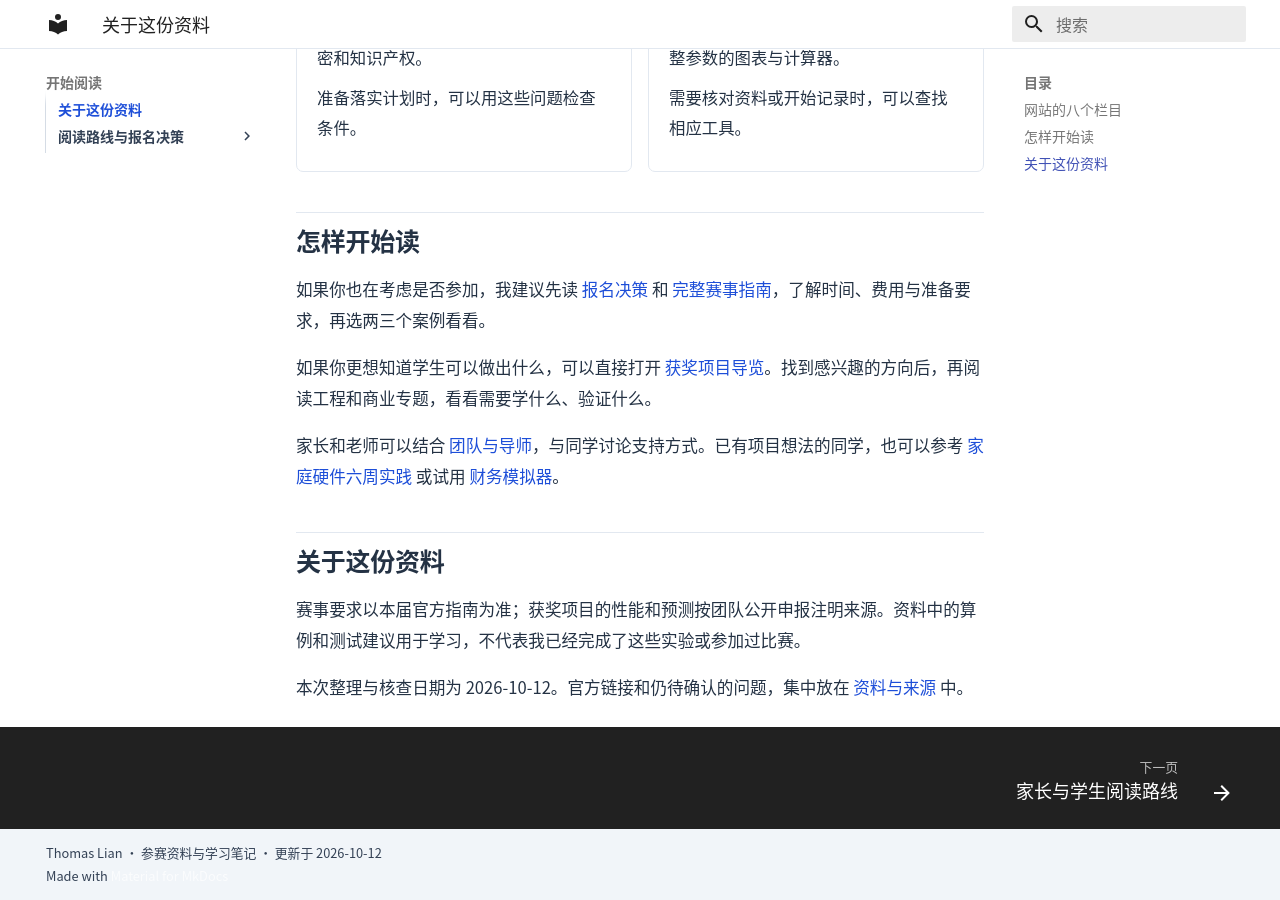
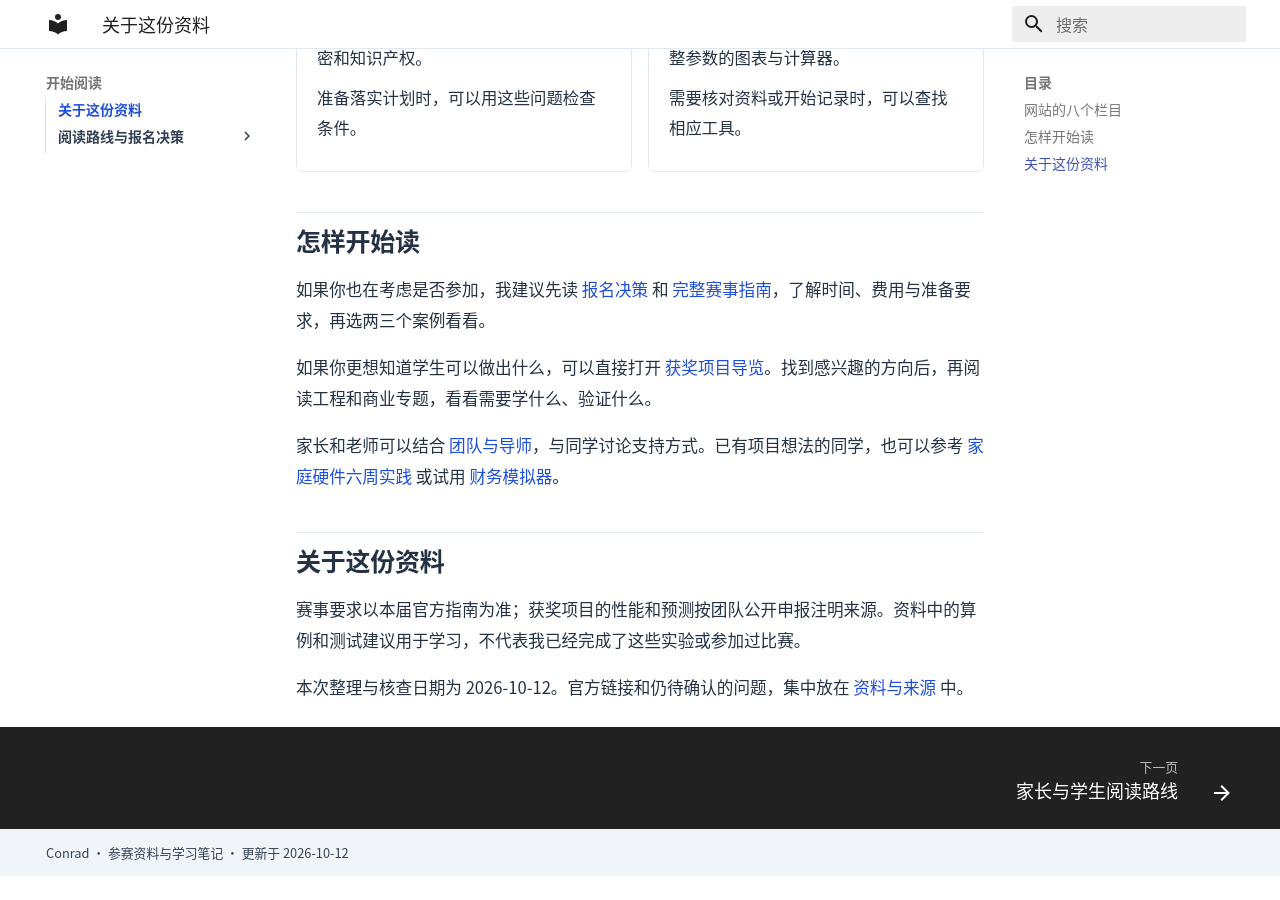
Before and after one commit to wenxilian/conrad-team-hub, an MkDocs documentation site: the page built from docs/index.md, in a window 1280 px wide and 900 px high, scrolled down 1481 px. Built offline with MkDocs 1.6.1 and Material for MkDocs 9.7.7, drawn with Linux system fonts in a browser that asks for light colours; nearby versions of some CDN libraries; library files that are not in the unit come from our copies; after the commit the page ends 2357 px from its top, so only the background shows below that.

Commit message:
Simplify footer attribution and remove generator credit

```diff
--- a/mkdocs.yml
+++ b/mkdocs.yml
@@ -5,7 +5,9 @@ site_url: http://127.0.0.1:8000/
 docs_dir: docs
 site_dir: site
 use_directory_urls: false
-copyright: Thomas Lian · 参赛资料与学习笔记 · 更新于 2026-10-12
+copyright: Conrad · 参赛资料与学习笔记 · 更新于 2026-10-12
+extra:
+  generator: false
 theme:
   name: material
   language: zh
```
